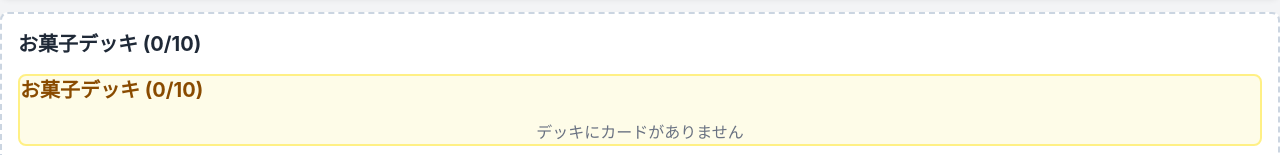
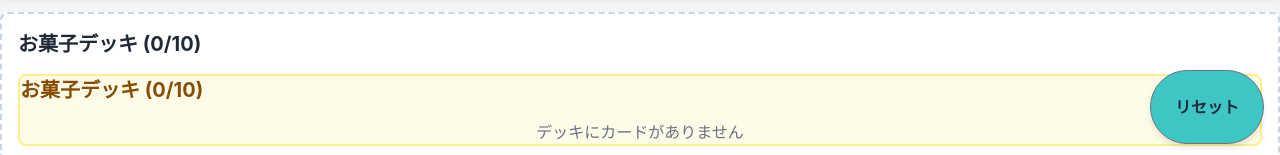
Before and after one commit to p-nasimonan/PPLALE-web_front, a Next.js app: page / in a window 1280 px wide. Shown: the part 640-795 px from the top of the page. Built offline with nearby package versions, Linux system fonts and the light colour scheme.

Commit message:
[update]エラーにはなると思うがプレイアブル選択変更

```diff
--- a/src/app/2pick/page.tsx
+++ b/src/app/2pick/page.tsx
@@ -43,9 +43,10 @@ export default function TwoPick() {
 
   const selectedFruits = watch('fruits'); // フルーツ選択の監視
   const [selectedPlayableCard, setSelectedPlayableCard] = useState<CardInfo | null>(null); // 選択されたプレイアブルカード
+  const [savedPlayableCard, setSavedPlayableCard] = useState<CardInfo>(); // 保存されたプレイアブルカード
   const [isCardDisappearing, setIsCardDisappearing] = useState(false); // カードが消えるアニメーションの状態
 
-  const [selectionPhase, setSelectionPhase] = useState<'fruitSelection' | 'playableSelection' | 'cardSelection'>('fruitSelection'); // 選択フェーズ
+  const [selectionPhase, setSelectionPhase] = useState<'fruitSelection'| 'CardSelection' | 'playableSelection' | 'end' >('fruitSelection'); // 選択フェーズ
 
   // 選択肢を更新する関数
   const updateChoices = useCallback(() => {
@@ -66,8 +67,9 @@ export default function TwoPick() {
 
   // ラウンドが変わったときに選択肢を更新
   useEffect(() => {
-    if (selectionPhase === 'cardSelection') {
+    if (selectionPhase === 'CardSelection' ) {
       updateChoices();
+
     }
   }, [currentPhase, updateChoices, selectionPhase]);
 
@@ -106,6 +108,10 @@ export default function TwoPick() {
   // カードが選択されたときの処理
   const handleCardSelect = (card1: CardInfo, card2: CardInfo) => {
 
+    if (yojoDeck.length >= 20 && sweetDeck.length >= 10) {
+      setSelectionPhase('playableSelection'); // プレイアブルカード選択画面に移行
+    }
+
 
     if (currentPhase === '幼女' && yojoDeck.length < 20) {
       const updatedYojoDeck = [...yojoDeck, card1, card2];
@@ -127,12 +133,18 @@ export default function TwoPick() {
     }
   };
 
+  const restart = () => {
+    setYojoDeck([]);
+    setSweetDeck([]);
+    setSelectionPhase('fruitSelection'); // フルーツ選択画面に戻す
+  }
 
   // プレイアブルカード選択完了処理
   const handlePlayableCardConfirm = () => {
     setIsCardDisappearing(true); // アニメーションを開始
     setTimeout(() => {
-      setSelectionPhase('cardSelection'); // カード選択画面に移行
+      setSelectionPhase('end'); // 終了に移行
+      setSavedPlayableCard(selectedPlayableCard); // 選択されたプレイアブルカードを保存
       setSelectedPlayableCard(null); // 拡大表示を解除
       setIsCardDisappearing(false); // アニメーション状態をリセット
     }, 500); // アニメーションの時間に合わせてタイムアウトを設定
@@ -145,7 +157,9 @@ export default function TwoPick() {
 
   // フルーツ選択画面のフォーム送信処理
   const handleFruitSelectionSubmit = () => {
-    setSelectionPhase('playableSelection'); // プレイアブルカード選択画面に移行
+    setSelectionPhase('CardSelection'); // カード選択へ
+    setCurrentPhase('幼女'); // 初期は幼女カードから選択
+    setRound(1); // ラウンドをリセット
   };
 
   return (
@@ -204,6 +218,56 @@ export default function TwoPick() {
             </button>
           </form>
         </div>
+      ) : selectionPhase === 'CardSelection' ? (
+        <div className="mt-4 flex flex-col items-center">
+          <>
+            <h2 className="text-xl font-bold mb-4 text-center">
+              {round} / {currentPhase === "幼女" ? 10 : 5}: {currentPhase}カードを選択してください
+            </h2>
+            <div className="flex justify-between w-full max-w-4xl items-center">
+
+              {/* 左側のカード選択 */}
+              {currentChoices.length >= 2 && (
+                <>
+                  {(() => {
+                    console.log("Rendering left CardSelection with:", currentChoices[0], currentChoices[1]);
+                    return null;
+                  })()}
+                  <CardSelection
+                    card1={currentChoices[0]}
+                    card2={currentChoices[1]}
+                    onSelect={() => handleCardSelect(currentChoices[0], currentChoices[1])}
+                  />
+                </>
+              )}
+
+              {/* デッキ確認ボタン */}
+              <div className="flex justify-center">
+                <button
+                  className="btn-import"
+                  onClick={() => showDeck()}
+                >
+                  デッキ確認
+                </button>
+              </div>
+
+              {/* 右側のカード選択 */}
+              {currentChoices.length >= 4 && (
+                <>
+                  {(() => {
+                    console.log("Rendering right CardSelection with:", currentChoices[2], currentChoices[3]);
+                    return null;
+                  })()}
+                  <CardSelection
+                    card1={currentChoices[2]}
+                    card2={currentChoices[3]}
+                    onSelect={() => handleCardSelect(currentChoices[2], currentChoices[3])}
+                  />
+                </>
+              )}
+            </div>
+          </>
+        </div>
       ) : selectionPhase === 'playableSelection' ? (
         <div className="mt-4 flex flex-col items-center">
           <h2 className="text-xl font-bold mb-4 text-center">プレイアブルカードを選択してください</h2>
@@ -260,56 +324,6 @@ export default function TwoPick() {
           )}
         </div>
       ) : (
-        <div className="mt-4 flex flex-col items-center">
-          {yojoDeck.length < 20 || sweetDeck.length < 10 ? (
-            <>
-              <h2 className="text-xl font-bold mb-4 text-center">
-                {round} / {currentPhase === "幼女" ? 10 : 5}: {currentPhase}カードを選択してください
-              </h2>
-              <div className="flex justify-between w-full max-w-4xl items-center">
-
-                {/* 左側のカード選択 */}
-                {currentChoices.length >= 2 && (
-                  <>
-                    {(() => {
-                      console.log("Rendering left CardSelection with:", currentChoices[0], currentChoices[1]);
-                      return null;
-                    })()}
-                    <CardSelection
-                      card1={currentChoices[0]}
-                      card2={currentChoices[1]}
-                      onSelect={() => handleCardSelect(currentChoices[0], currentChoices[1])}
-                    />
-                  </>
-                )}
-
-                {/* デッキ確認ボタン */}
-                <div className="flex justify-center">
-                  <button
-                    className="btn-import"
-                    onClick={() => showDeck()}
-                  >
-                    デッキ確認
-                  </button>
-                </div>
-
-                {/* 右側のカード選択 */}
-                {currentChoices.length >= 4 && (
-                  <>
-                    {(() => {
-                      console.log("Rendering right CardSelection with:", currentChoices[2], currentChoices[3]);
-                      return null;
-                    })()}
-                    <CardSelection
-                      card1={currentChoices[2]}
-                      card2={currentChoices[3]}
-                      onSelect={() => handleCardSelect(currentChoices[2], currentChoices[3])}
-                    />
-                  </>
-                )}
-              </div>
-            </>
-          ) : (
         <div className="text-center">
         <h2 className="text-2xl font-bold mb-4">デッキ構築完了！</h2>
         <p className="mb-4">選択したカードでデッキが完成しました。</p>
@@ -326,8 +340,21 @@ export default function TwoPick() {
           >
             デッキ確認
           </button>
+        <button
+          className="btn-danger"
+          onClick={restart}
+        >やり直す</button>
         </div>
       </div>
+      )}
+
+      {/* エクスポートポップアップ */}
+      {showExportPopup && (
+        <ExportPopup
+          yojoDeck={yojoDeck}
+          sweetDeck={sweetDeck}
+          onClose={() => setShowExportPopup(false)}
+        />
       )}
       {isShowDeck && (
           <div className="space-y-6 grid grid-cols-1 sm:grid-cols-2 lg:grid-cols-1 gap-2 mt-2">
@@ -341,18 +368,12 @@ export default function TwoPick() {
               type="お菓子"
               removeable={false}
             />
+              <Card
+                card={savedPlayableCard}
+                width={340}
+                height={500}
+              />
           </div>
-          )}
-        </div>
-      )}
-
-      {/* エクスポートポップアップ */}
-      {showExportPopup && (
-        <ExportPopup
-          yojoDeck={yojoDeck}
-          sweetDeck={sweetDeck}
-          onClose={() => setShowExportPopup(false)}
-        />
         )}
     </div>
   );
--- a/src/app/globals.css
+++ b/src/app/globals.css
@@ -117,6 +117,14 @@ button:hover {
   background-color: var(--secondary-hover);
   transform: scale(1.05);
 }
+.btn-danger {
+  background-color: var(--danger-color);
+  color: white;
+}
+.btn-danger:hover {
+  background-color: var(--danger-hover);
+  transform: scale(1.05);
+}
 
 .btn-export {
   background-color: var(--primary-color);
@@ -151,6 +159,24 @@ button:hover {
   padding: auto;
   color: white;
   transform: scale(1.05);
+}
+
+.btn-reset {
+  position: fixed;
+  bottom: 1rem;
+  right: 1rem;
+  background-color: var(--special);
+  color: var(--text-color);
+  border: 1px solid var(--text-light);
+  padding: 1.5rem 1.5rem;
+  cursor: pointer;
+  transition: background-color 0.3s, color 0.3s;
+  font-size: 1rem;
+}
+
+.btn-reset:hover {
+  background-color: var(--special-hover);
+  color: var(--background-color);
 }
 
 
--- a/src/app/page.tsx
+++ b/src/app/page.tsx
@@ -16,6 +16,7 @@ import ImportPopup from '@/components/ImportPopup';
 import Link from 'next/link';
 import { DarkModeContext } from "./DarkModeProvider";
 import { allYojoCards, allSweetCards } from '@/data/cards';
+import { set } from 'react-hook-form';
 
 /**
  * メインページコンポーネント
@@ -62,6 +63,11 @@ export default function Home() {
   useEffect(() => {
     localStorage.setItem('sweetDeck', JSON.stringify(sweetDeck));
   }, [sweetDeck]);
+
+  const resetAllDeck = () => {
+    setYojoDeck([]);
+    setSweetDeck([]);
+  }
 
   // カードが選択されたときの処理
   const handleCardSelect = (card: CardInfo) => {
@@ -183,6 +189,11 @@ export default function Home() {
             onClick={toggleDarkMode}
           >
             {isDarkMode ? "☀️" : "🌙"}
+          </button>
+          <button
+            className="btn-reset"
+            onClick={resetAllDeck}
+            >リセット
           </button>
         </div>
         <div className="flex justify-center gap-4 mt-4">
```
Lines whose indentation alone changed are shown as unchanged.
